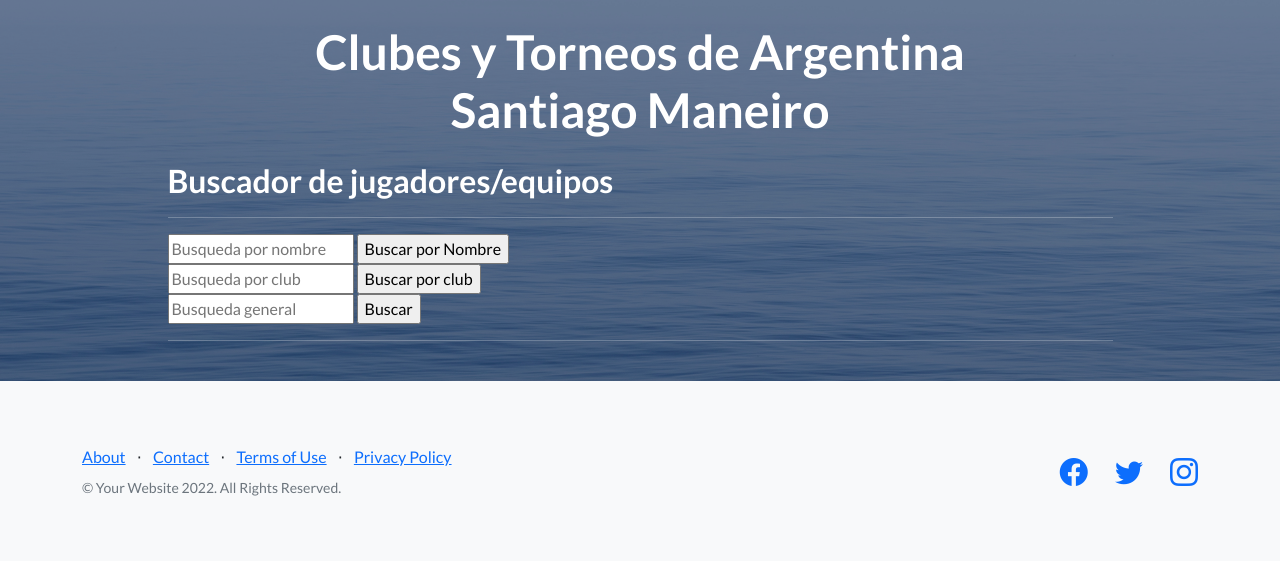
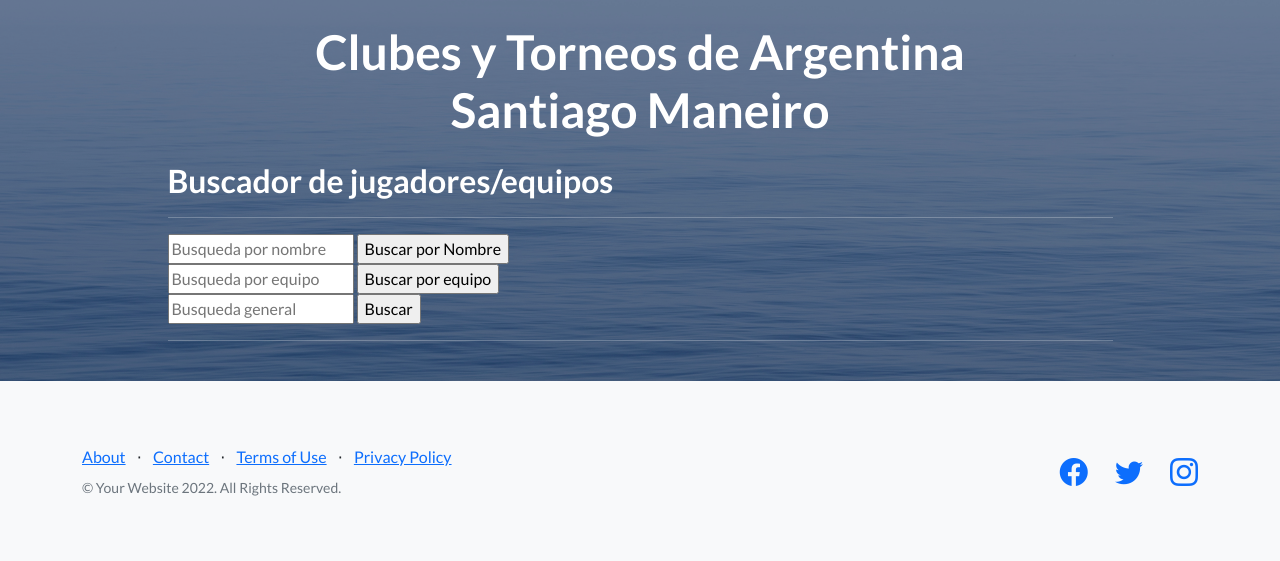
Before and after one commit to smaneiro10/Entrega1Maneiro, a Django app: page /app_jugadores/ in a window 1280 px wide. Shown: the part 57-618 px from the top of the page. Run offline with Django 4.2, Linux system fonts and the light colour scheme; some libraries are stand-ins or nearby versions.

Commit message:
actualizacion_nueva

```diff
--- a/Pjugadores/Pjugadores/settings.py
+++ b/Pjugadores/Pjugadores/settings.py
@@ -55,7 +55,7 @@ ROOT_URLCONF = 'Pjugadores.urls'
 TEMPLATES = [
     {
         'BACKEND': 'django.template.backends.django.DjangoTemplates',
-        'DIRS': ['C:/Pjugadores/app_jugadores/templates'],
+        'DIRS': ['C:/Users/Santi/Entrega1Maneiro/Pjugadores/app_jugadores/templates'],
         'APP_DIRS': True,
         'OPTIONS': {
             'context_processors': [
--- a/Pjugadores/app_jugadores/templates/home.html
+++ b/Pjugadores/app_jugadores/templates/home.html
@@ -7,15 +7,15 @@
 
 <form action="/search" method="GET">
     <div>
-        <input type="text" name="text_search" id="course_name" placeholder="Busqueda por nombre">
+        <input type="text" name="jug_search" id="jugador_nombre" placeholder="Busqueda por nombre">
         <input type="submit" value="Buscar por Nombre">
     </div>
     <div>
-        <input type="number" name="code_search" id="course_code" placeholder="Busqueda por club">
-        <input type="submit" value="Buscar por club">
+        <input type="text" name="equi_search" id="jugador_equipo" placeholder="Busqueda por equipo">
+        <input type="submit" value="Buscar por equipo">
     </div>
     <div>
-        <input type="text" name="all_search" id="course_code_or_name" placeholder="Busqueda general">
+        <input type="text" name="all_search" id="jugador_equipo_o_nombre" placeholder="Busqueda general">
         <input type="submit" value="Buscar">
     </div>
 
@@ -23,12 +23,12 @@
 
 <hr></hr>
 
-{% if courses %}
+{% if jugadores %}
     <ul>
-        {% for course in courses %}
+        {% for jugador in jugadores %}
             <li>
-                Curso: {{course.name}}
-                -- Camada: {{course.code}}
+                Jugador: {{jugador.nombre}}
+                -- Equipo: {{jugador.equipo}}
             </li>
         {% endfor %}
     </ul>
--- a/Pjugadores/app_jugadores/urls.py
+++ b/Pjugadores/app_jugadores/urls.py
@@ -24,7 +24,7 @@ urlpatterns = [
     path('jugadores', views.jugadores, name='Jugadores'),
     # path('courses', views.courses, name='jugadores-list'),
     path('clubes', views.club, name='Club'),
-    path('liga', views.liga, name='Liga'),
+    path('ligas', views.liga, name='Liga'),
     path('formHTML', views.form_hmtl),
     # path('jugadores-django-forms', views.course_forms_django, name='CourseDjangoForms'),
     # path('profesor-django-forms', views.profesor_forms_django, name='ProfesorDjangoForms'),
@@ -54,6 +54,7 @@ urlpatterns = [
     path('jugadores/<int:pk>/detail', views.JugadoresDetailView.as_view(), name='jugadores-detail'),
     path('jugadores/<int:pk>/update', views.JugadoresUpdateView.as_view(), name='jugadores-update'),
     path('jugadores/<int:pk>/delete', views.JugadoresDeleteView.as_view(), name='jugadores-delete'),
+    path('search', views.search, name='Search'),
 
     path('clubes', views.ClubListView.as_view(), name='clubes-list'),
     path('clubes/add/', views.ClubCreateView.as_view(), name='clubes-add'),
@@ -61,7 +62,7 @@ urlpatterns = [
     path('clubes/<int:pk>/update', views.ClubUpdateView.as_view(), name='clubes-update'),
     path('clubes/<int:pk>/delete', views.ClubDeleteView.as_view(), name='clubes-delete'),
 
-    path('liga', views.LigaListView.as_view(), name='ligas-list'),
+    path('ligas', views.LigaListView.as_view(), name='ligas-list'),
     path('ligas/add/', views.LigaCreateView.as_view(), name='ligas-add'),
     path('ligas/<int:pk>/detail', views.LigaDetailView.as_view(), name='ligas-detail'),
     path('ligas/<int:pk>/update', views.LigaUpdateView.as_view(), name='ligas-update'),
--- a/Pjugadores/app_jugadores/views.py
+++ b/Pjugadores/app_jugadores/views.py
@@ -288,22 +288,22 @@ def liga_forms_django(request):
 
 def search(request):
     context_dict = dict()
-    if request.GET['jugador_search']:
-        search_param = request.GET['jugador_search']
-        jugadores = Jugadores.objects.filter(jugador__contains=search_param)
+    if request.GET['jug_search']:
+        search_param = request.GET['jug_search']
+        jugadores = Jugadores.objects.filter(nombre__contains=search_param)
         context_dict = {
             'jugadores': jugadores
         }
-    elif request.GET['club_search']:
-        search_param = request.GET['club_search']
-        clubes = Club.objects.filter(club__contains=search_param)
+    elif request.GET['equi_search']:
+        search_param = request.GET['equi_search']
+        equipos = Jugadores.objects.filter(equipo__contains=search_param)
         context_dict = {
-            'clubes': clubes
+            'equipos': equipos
         }
     elif request.GET['all_search']:
         search_param = request.GET['all_search']
-        query = Q(jugador__contains=search_param)
-        query.add(Q(club__contains=search_param), Q.OR)
+        query = Q(nombre__contains=search_param)
+        query.add(Q(equipo__contains=search_param), Q.OR)
         jugadores = Jugadores.objects.filter(query)
         context_dict = {
             'jugadores': jugadores
```
Also changed, not shown: Pjugadores/Pjugadores.db, Pjugadores/README.md.
